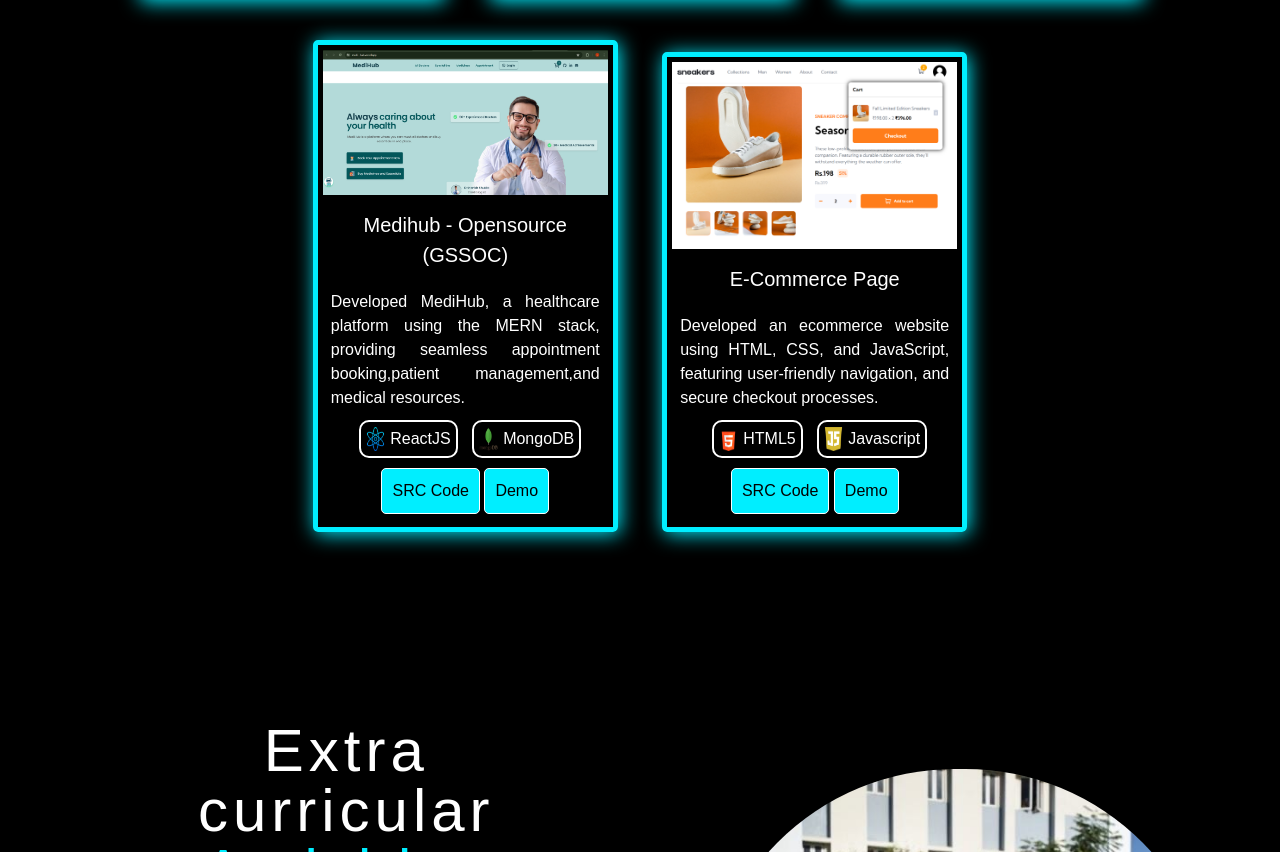
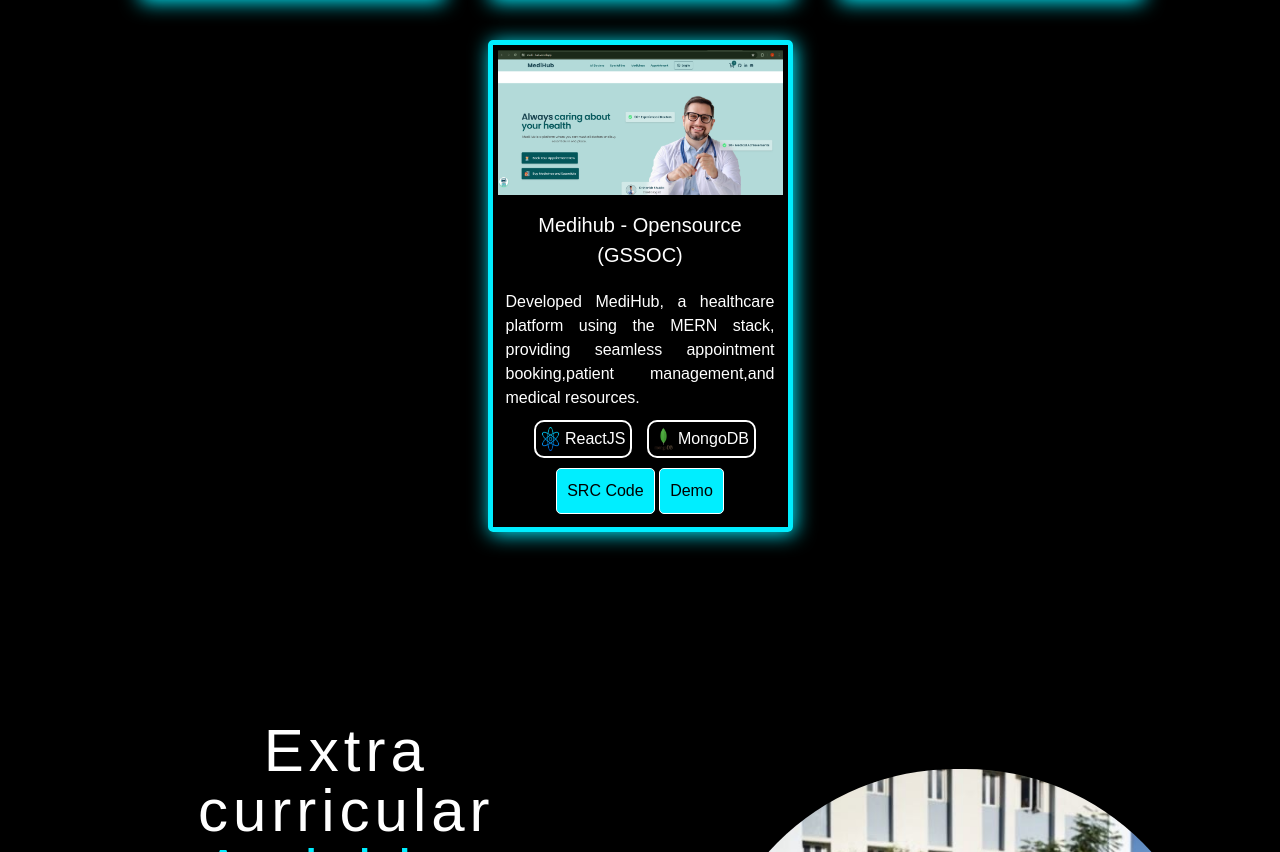
Before and after one commit to lokaesshwar/lokaesshwar-portfolio, a plain HTML site: page index.html in a window 1280 px wide. Shown: the part 3300-4152 px from the top of the page. Drawn offline with nearby package versions, Linux system fonts and the light colour scheme.

Commit message:
Update index.html

```diff
--- a/index.html
+++ b/index.html
@@ -381,39 +381,7 @@
 
                     <!--cards -->
 
-                        <!--cards -->
-                    <div class="card reveal">
-                        <div class="image">
-                            <img src="./img/ecommerce 2.png">
-                        </div>
-                        <div class="title">
-                            <h1>E-Commerce Page</h1>
-                        </div>
-                        <div class="des">
-                            <p>Developed an ecommerce website using HTML, CSS, and JavaScript, featuring user-friendly navigation, and secure checkout processes.</p>
-                            <div class="tech">
-                                <img alt="ReactJS logo" class="skill-icon" src="./img/logos/html-5.png"/>
-                                <span>
-                                HTML5
-                                </span>
-                            </div>
 
-
-
-                            <div class="tech">
-                                <img alt="ReactJS logo" class="skill-icon" src="./img/logos/js.png"/>
-                                <span>
-                                Javascript
-                                </span>
-                            </div>
-
-                            <br>
-
-                            <a class="code" href="https://github.com/lokaesshwar/E-Commerce-Website-Lokaesshwar-/tree/master" target="_blank">SRC Code</a>
-                            <a class="code" href="https://e-commerce-website-lokaesshwar.netlify.app/" target="_blank">Demo</a>
-                        </div>
-                    </div>
-                    <!--cards -->
 
 
 
```
